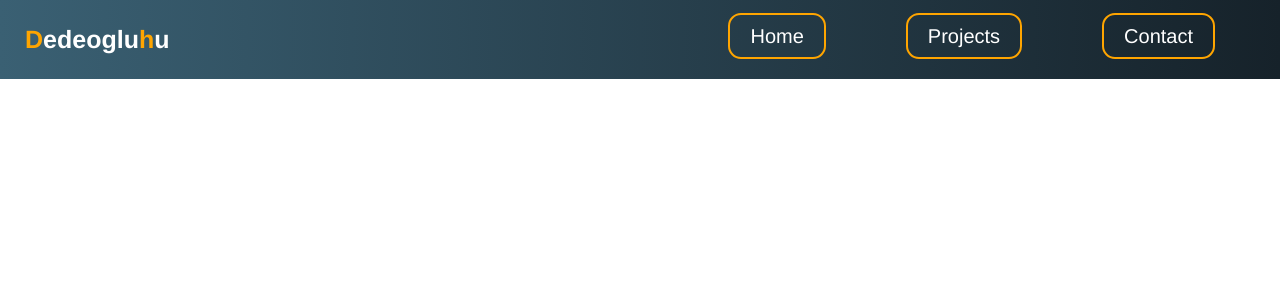
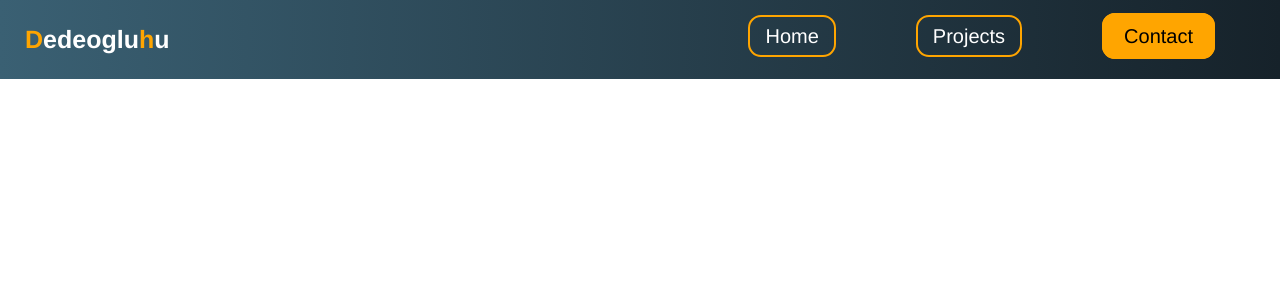
Before and after one commit to dedeogluhu/yet-another-portfolio, a Vue app: page / in a window 1280 px wide. Shown: the top 300 px of the page. Built offline with nearby package versions, Linux system fonts and the light colour scheme.

Commit message:
changed contact button style

```diff
--- a/src/components/navbar.vue
+++ b/src/components/navbar.vue
@@ -15,7 +15,7 @@
             <a class="nav-btn" href="#projects">Projects</a>
           </li>
           <li>
-            <a class="nav-btn" href="#contact">Contact</a>
+            <a class="nav-btn-contact" href="#contact">Contact</a>
           </li>
         </ul>
       </nav>
@@ -69,10 +69,26 @@ ul {
 .nav-btn {
   margin: 5vh;
   border: solid 2px orange;
+  padding: 8px 15px;
+  border-radius: 13px;
+  transition: 0.5s;
+  font-size: 20px;
+}
+
+.nav-btn-contact {
+  margin: 5vh;
+  border: solid 2px orange;
   padding: 10px 20px;
   border-radius: 13px;
   transition: 0.5s;
   font-size: 20px;
+  background: orange;
+  color: #000;
+}
+
+.nav-btn-contact:hover {
+  background: none;
+  color: white;
 }
 
 .nav-btn:hover {
```
